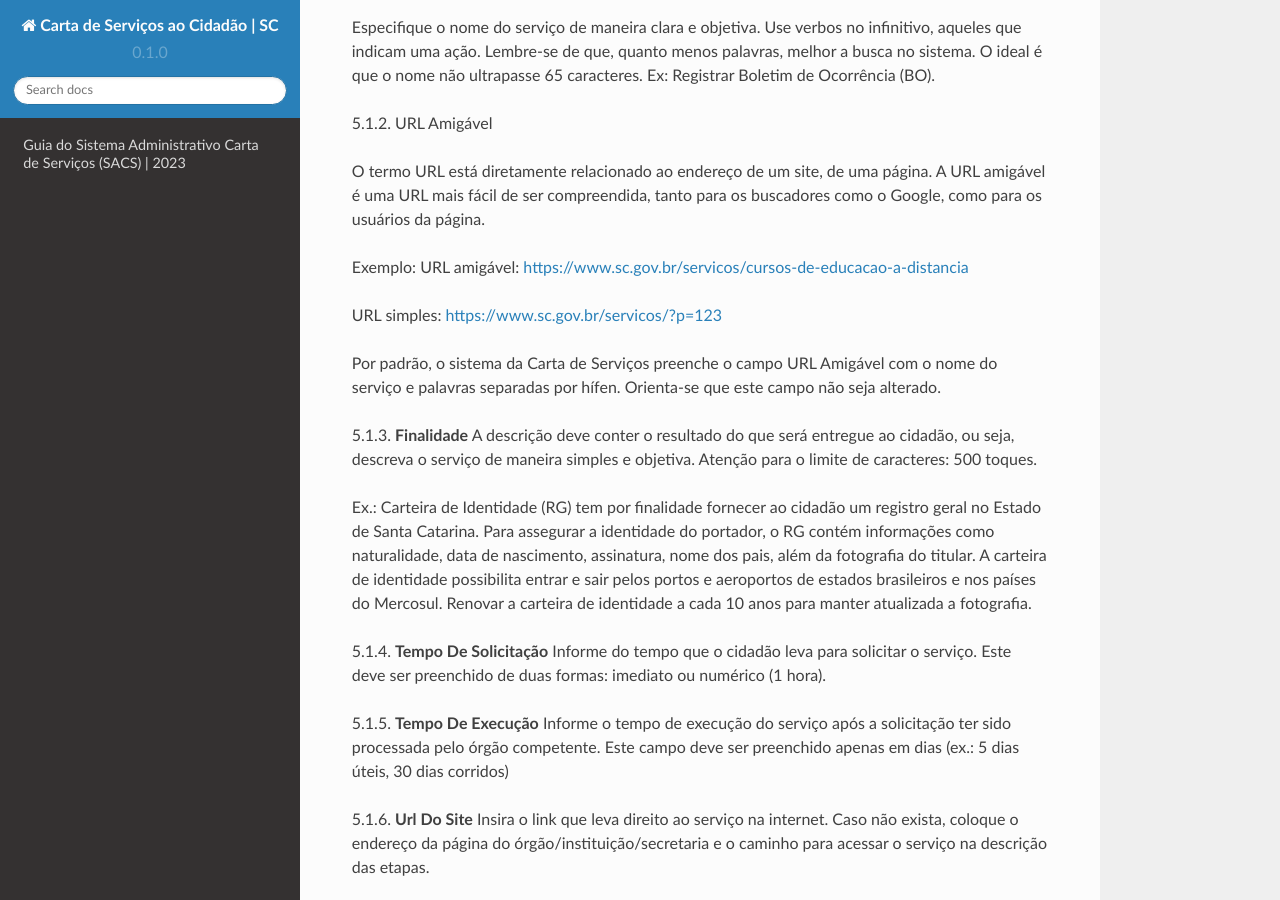
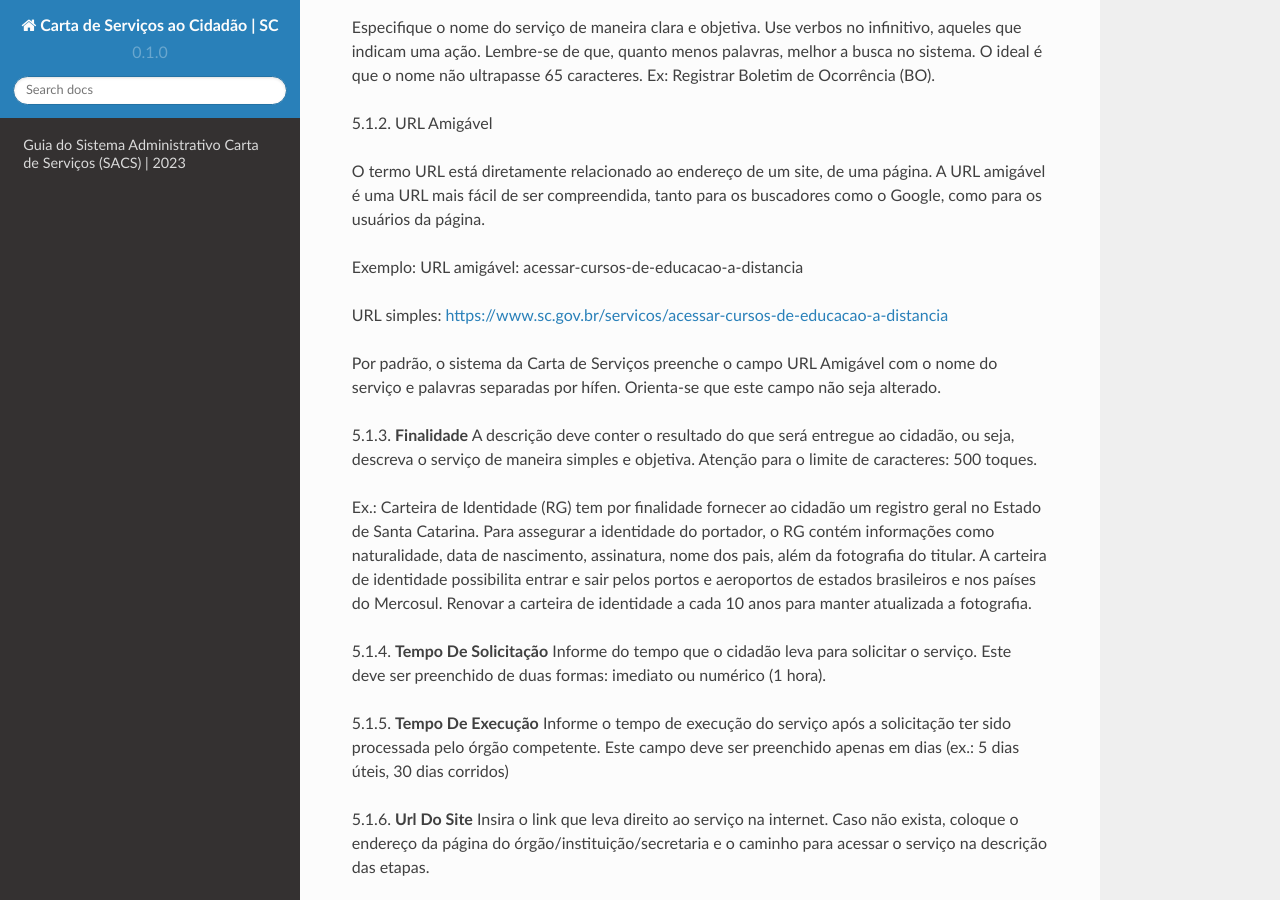
Before and after one commit to brunoaltieri/cartadeservicos, a Sphinx documentation site: the page built from docs/source/index.rst, in a window 1280 px wide and 900 px high, scrolled down 10577 px. Built offline with Sphinx 7.4.7 and the Read the Docs theme 2.0.0, drawn with Linux system fonts in a browser that asks for light colours.

Commit message:
Update index.rst

```diff
--- a/docs/source/index.rst
+++ b/docs/source/index.rst
@@ -292,9 +292,9 @@ Ex: Registrar Boletim de Ocorrência (BO).
 
 O termo URL está diretamente relacionado ao endereço de um site, de uma página. A URL amigável é uma URL mais fácil de ser compreendida, tanto para os buscadores como o Google, como para os usuários da página.
 
-Exemplo: URL amigável: https://www.sc.gov.br/servicos/cursos-de-educacao-a-distancia
+Exemplo: URL amigável: acessar-cursos-de-educacao-a-distancia
 
-URL simples: https://www.sc.gov.br/servicos/?p=123
+URL simples: https://www.sc.gov.br/servicos/acessar-cursos-de-educacao-a-distancia
 
 Por padrão, o sistema da Carta de Serviços preenche o campo URL Amigável com o nome do serviço e palavras separadas por hífen. Orienta-se que este campo não seja alterado.
 
```
